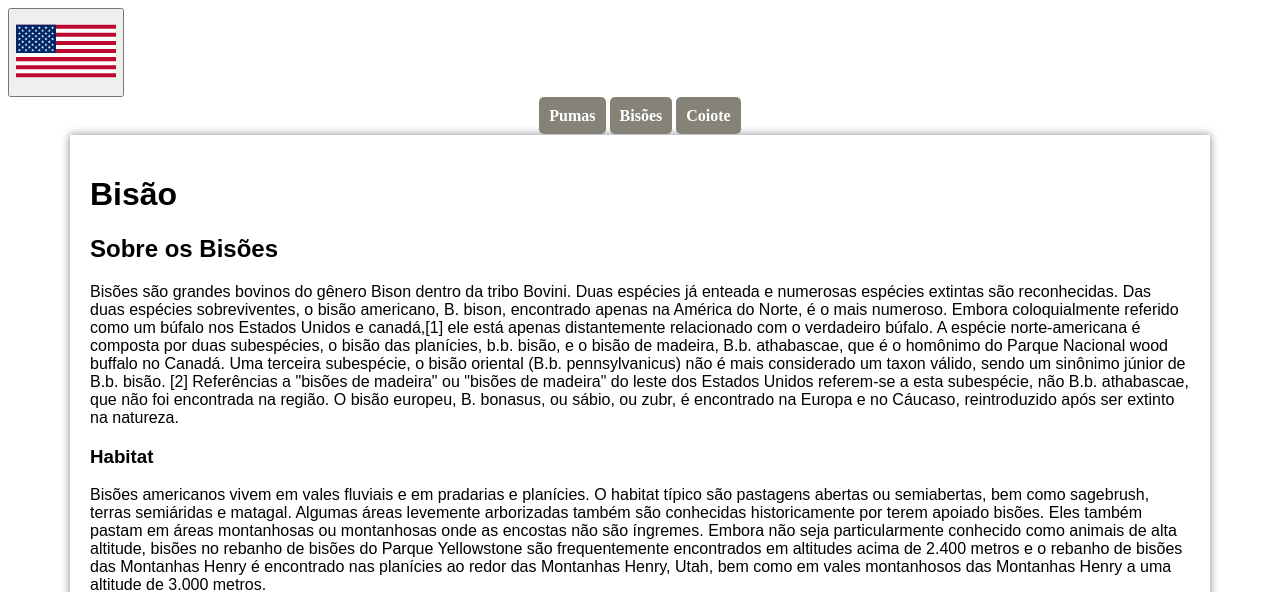
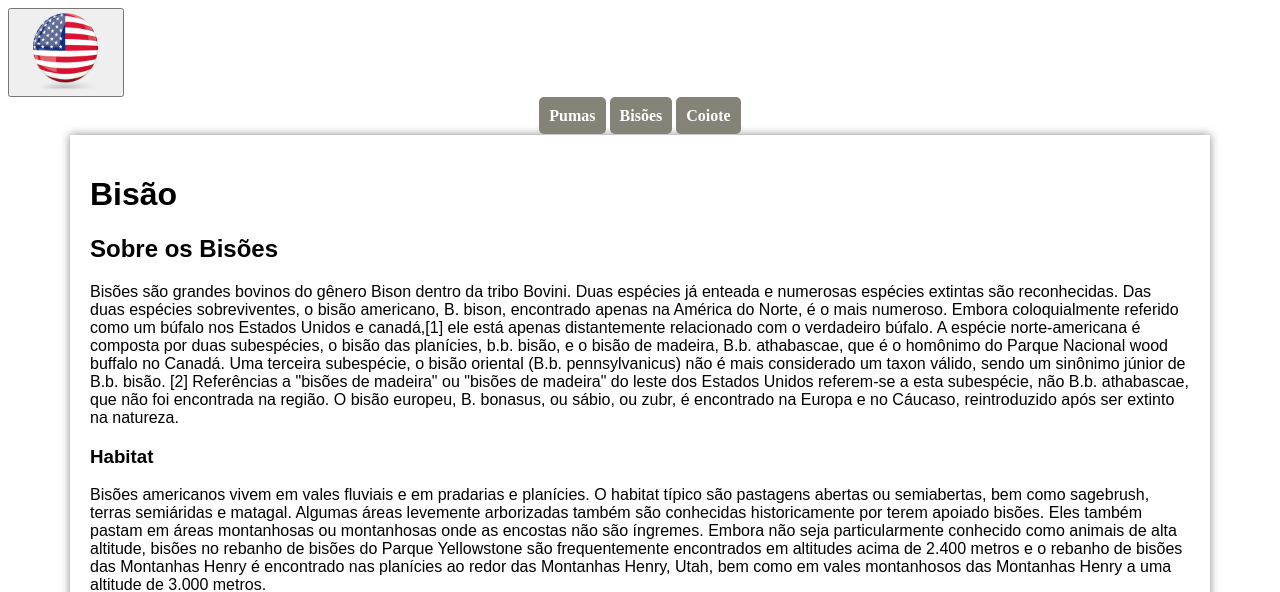
Before and after one commit to Matheuslagos/webpage, a plain HTML site: page index.html in a window 1280 px wide. Shown: the top 592 px of the page. Drawn offline with Linux system fonts and the light colour scheme; files whose address does not match are found by name.

Commit message:
Update index.html

```diff
--- a/index.html
+++ b/index.html
@@ -11,7 +11,7 @@
 
 <body>
     <header>
-        <a href="bisaoing.html"><button type="button"> <img src="/img/bandeira-estados-unidos.svg" height="80" width="100" /></button></a>
+        <a href="bisaoing.html"><button type="button"> <img src="C:\Users\mathe\OneDrive\Documentos\GitHub\webpage\img\eua.png" height="80" width="100" /></button></a>
     </header>
     <nav class="button">
         <a href="indexpuma.html">Pumas</a>
```
